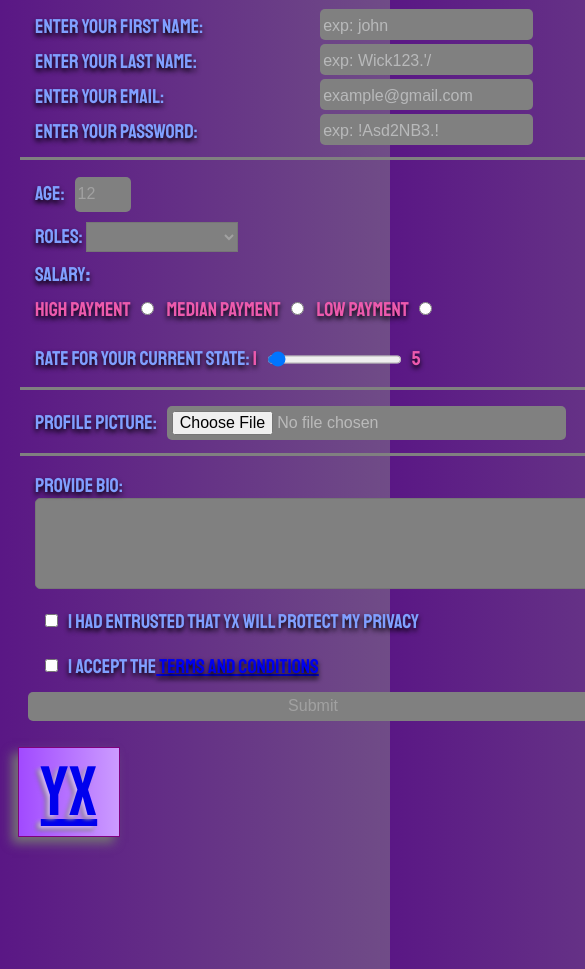
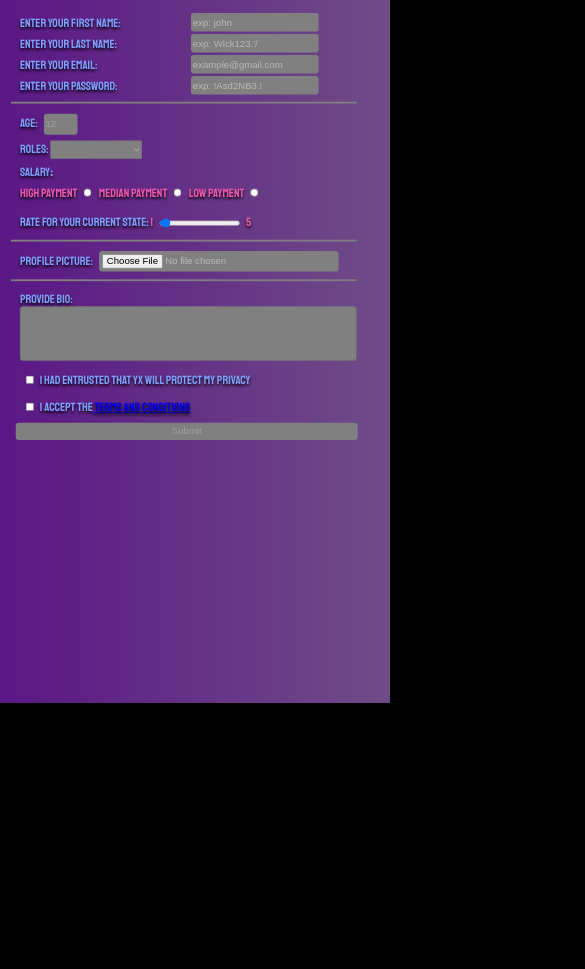
Before and after one commit to yxtung001/Form, a plain HTML site: page index.html in a window 390 px wide. Shown: the part 141-1110 px from the top of the page, 585 px wide, since content can reach past the window. After the commit the page ends 844 px from the top, so only its background shows below. Drawn offline with Linux system fonts and the light colour scheme; a web font is replaced by a local one.

Commit message:
responsive a bit

```diff
--- a/index.html
+++ b/index.html
@@ -13,7 +13,7 @@
     <main>
       <h1  id="title">Short Survey</h1>
       <p id="description">Fill up all the following form</p>
-      <p id="YX"><a href="https://github.com/yxtung001">YX</a></p>
+
     </main>
 
     <form id="survey-form" action="https://register-demo.freecodecamp.org">
@@ -71,7 +71,7 @@
         <label>Provide bio:<textarea rows="5" cols="60" maxlength="100" required></textarea> </label>
         <label><input type="checkbox" required value="trusted" name="Trusted">I had entrusted that YX will protect my privacy</a></label>
 
-        <label><input type="checkbox" value="term and conditions" required name="term and conditions" value="term and conditions">I accept the<a href="https://www.freecodecamp.org/news/terms-of-service/"> terms and conditions</a></label>
+        <label><input type="checkbox" value="term and conditions" required name="term and conditions" value="term and conditions">I accept the<a id="tnc" href="https://www.freecodecamp.org/news/terms-of-service/"> terms and conditions</a></label>
 
       </fieldset>
       <input type="submit" id="submit" >
--- a/styles.css
+++ b/styles.css
@@ -50,7 +50,7 @@ body{
   width:580px;
   margin:0 auto;
   position:relative;
-    bottom:230px
+
 
 
 }
@@ -298,19 +298,20 @@ body{
 }
 
 
-  #YX{
-
-    color:#7c2ad4;
-    text-align:center;
-    position: relative;
-    top:18cm;
-    padding:0px;
-    font-size:70px;
-    border:1px solid purple;
-
-    background:linear-gradient(to right,#a14aff,#cc9cff);
-    text-shadow: -3px 3px 4px #d7b3ff,-4px 4px 4px #626163;
-    box-shadow:-6px 6px 10px #757475;
-    width:100px;
+@media(max-width:400px){
+  form{
+    transform: scale(0.6) translate(-5.7cm,-6cm);
+    margin-left: 5px;
+    margin-right: auto;
 
   }
+
+  body{
+    height: 100px;
+    border: none;
+    background-color: black;
+  }
+  input[type="submit"]{
+    margin-bottom: 0px;
+  }
+}
```
Lines whose indentation alone changed are shown as unchanged.
